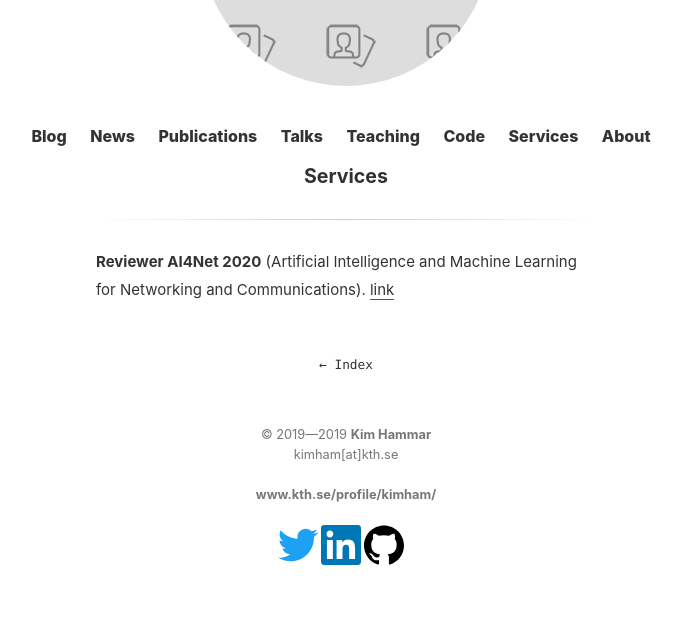
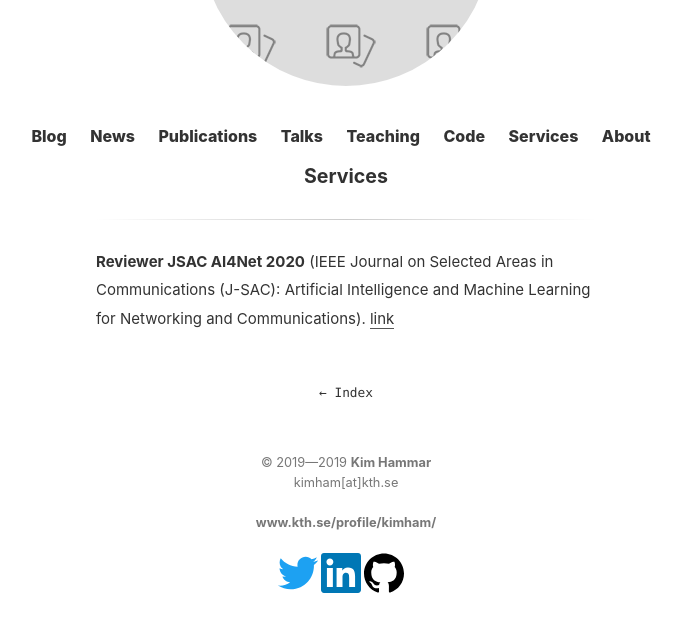
Before and after one commit to Limmen/Limmen.github.io, a Jekyll site: the page built from services.md, in a window 1280 px wide, cut to the strip 244-876 px from the top of the page. Shown: the whole strip, without its empty margins (294-976 px from the left). Built offline with Jekyll 4.4.1, drawn with Linux system fonts in a browser that asks for light colours.

Commit message:
update services

```diff
--- a/services.md
+++ b/services.md
@@ -2,5 +2,5 @@
 layout: page
 title: Services
 ---
-**Reviewer AI4Net 2020** (Artificial Intelligence and Machine Learning for Networking and Communications).
+**Reviewer JSAC AI4Net 2020** (IEEE Journal on Selected Areas in Communications (J-SAC): Artificial Intelligence and Machine Learning for Networking and Communications).
 [link](https://www.comsoc.org/publications/journals/ieee-jsac/cfp/advances-artificial-intelligence-and-machine-learning)
```
